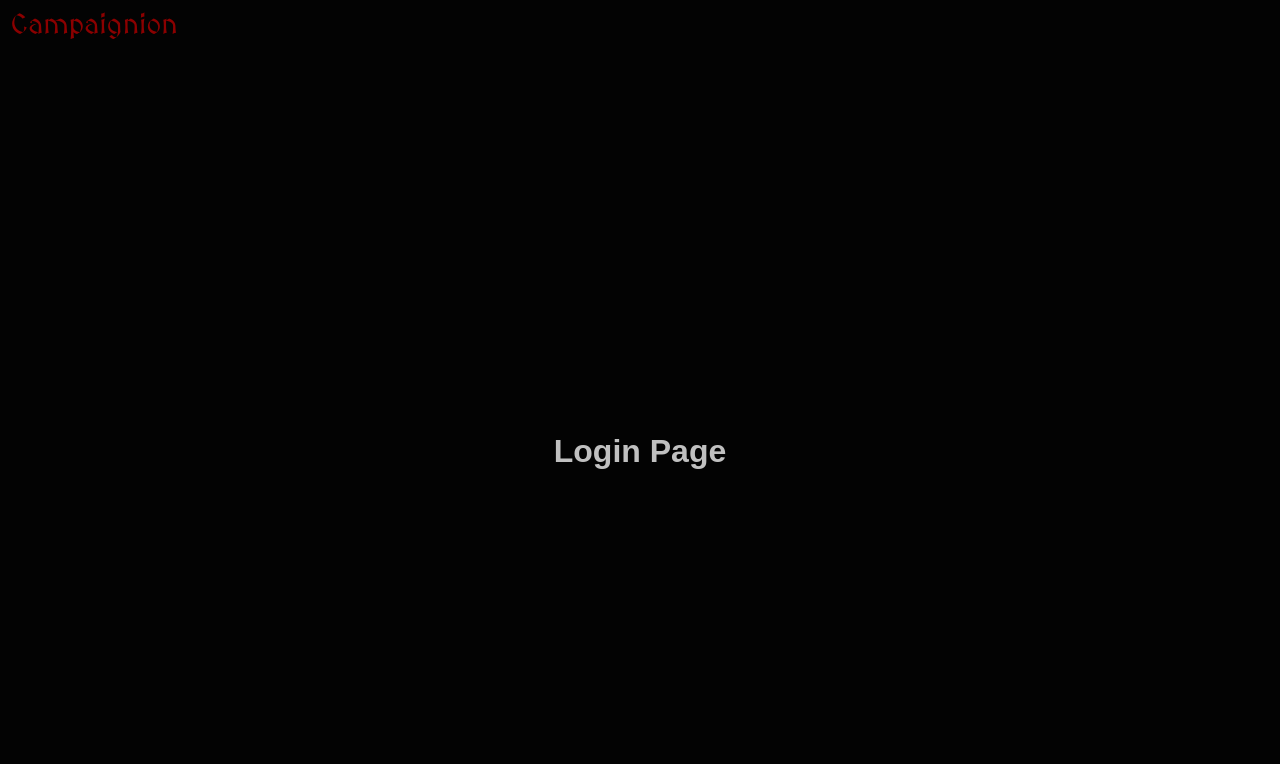
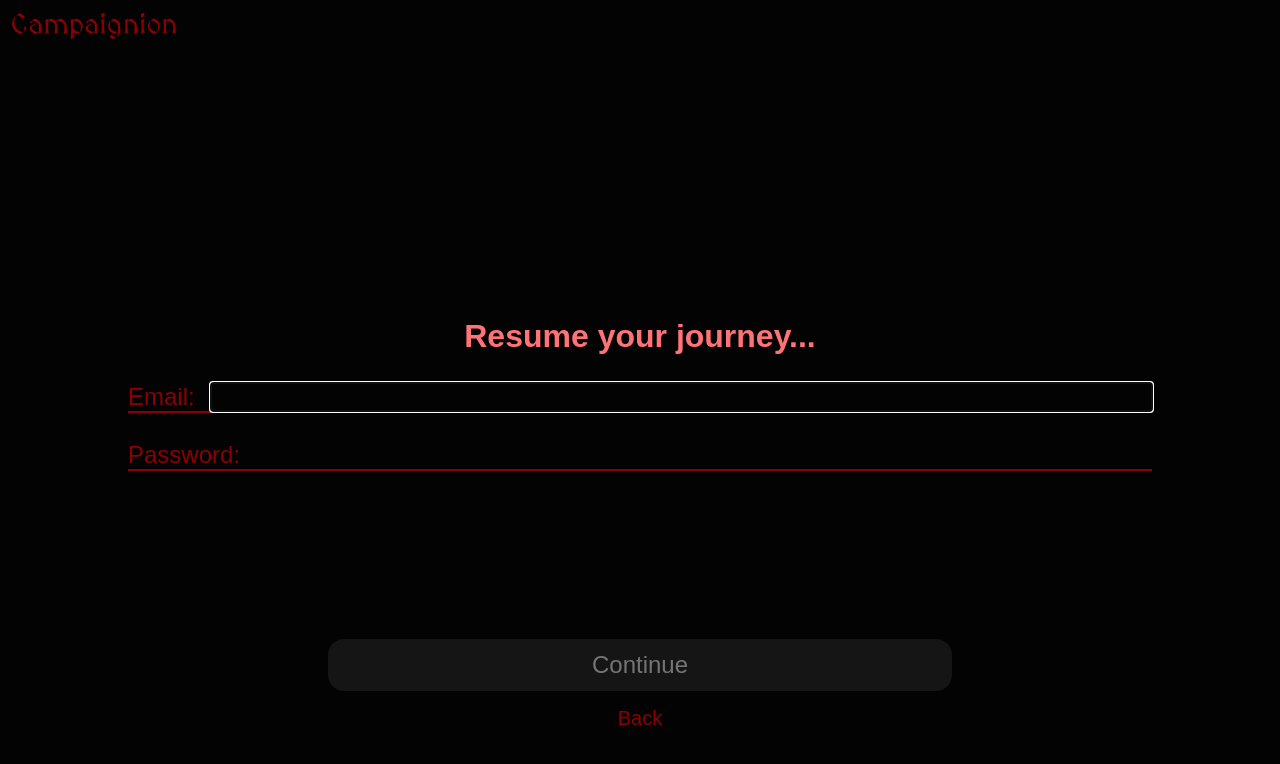
Before and after one commit to ElderBass/campaignion, a React (Create React App) app in the folder client/: page /landing in a window 1280 px wide. Both pictures are taken after a click on the button "Login". Shown: the top 764 px of the page. Built offline with nearby package versions, Linux system fonts and the light colour scheme; the HTML template or start-up script is replaced by a standard one; a web font is replaced by a local one.

Commit message:
Login page done.

```diff
--- a/client/src/components/common/Login/Login.jsx
+++ b/client/src/components/common/Login/Login.jsx
@@ -1,11 +1,100 @@
-import React from "react";
+import React, { useRef, useEffect, useState } from "react";
+import { useHistory } from "react-router-dom";
+import { ERROR_MESSAGE, LOCAL_STORAGE_KEYS } from "../../../utils/constants";
+import { login } from "../../../utils/login";
+import styles from "./Login.module.css";
 
-const Login = ({ setScreen }) => {
+const LoginForm = ({ setScreen }) => {
+	const emailRef = useRef(null);
+	const [email, setEmail] = useState("");
+	const [password, setPassword] = useState("");
+	const [formFilledOut, setFormFilledOut] = useState(false);
+	const [error, setError] = useState("");
+
+	const history = useHistory();
+
+	useEffect(() => {
+		emailRef.current.focus();
+	}, []);
+
+	useEffect(() => {
+		if (email.length && password.length) {
+			setFormFilledOut(true);
+		}
+	}, [email, password]);
+
+	const onSubmit = async (e) => {
+		e.preventDefault();
+		try {
+			await login({ email, password });
+			localStorage.setItem(LOCAL_STORAGE_KEYS.LOGGED_IN, true);
+			history.push("/home");
+		} catch (e) {
+			if (e.response && e.response.status === 404) {
+				setError(ERROR_MESSAGE.LOGIN[404]);
+			} else if (e.response && e.response.status === 401) {
+				setError(ERROR_MESSAGE.LOGIN.WRONG_PASSWORD);
+			} else if (e.message) {
+				setError(e.message);
+			} else {
+				setError(ERROR_MESSAGE.LOGIN.GENERIC);
+			}
+		}
+	};
+
 	return (
-		<div>
-			<h1>Login Page</h1>
+		<div className={styles.loginContainer}>
+			<div className={styles.errorContainer}>
+				{error && <div className={styles.error}>{error}</div>}
+			</div>
+			<form className={styles.loginForm}>
+				<h1 className={styles.header}>Resume your journey...</h1>
+				<div className={styles.inputField}>
+					<label className={styles.label} htmlFor="email">
+						Email:
+					</label>
+					<input
+						className={styles.input}
+						ref={emailRef}
+						name="email"
+						type="email"
+						id="email"
+						value={email}
+						onChange={(e) => setEmail(e.target.value)}
+					/>
+				</div>
+				<div className={styles.inputField}>
+					<label className={styles.label} htmlFor="password">
+						Password:
+					</label>
+					<input
+						className={styles.input}
+						name="password"
+						type="password"
+						id="password"
+						value={password}
+						onChange={(e) => setPassword(e.target.value)}
+					/>
+				</div>
+			</form>
+			<div className={styles.actions}>
+				<button
+					className={styles.submitBtn}
+					type="button"
+					disabled={!formFilledOut}
+					onClick={onSubmit}
+				>
+					Continue
+				</button>
+				<button
+					className={styles.backBtn}
+					onClick={() => setScreen(null)}
+				>
+					Back
+				</button>
+			</div>
 		</div>
 	);
 };
 
-export default Login;
+export default LoginForm;
--- a/client/src/components/common/Login/Login.module.css
+++ b/client/src/components/common/Login/Login.module.css
@@ -0,0 +1,112 @@
+.loginContainer {
+    display: grid;
+    grid-template-rows: .5fr 2fr 1fr;
+    grid-template-columns: 1fr;
+    height: 100vh;
+    width: 100%;
+}
+
+.errorContainer {
+    display: flex;
+    justify-content: center;
+    align-items: center;
+    color: var(--silver);
+    padding: 2rem;
+    text-align: center;
+}
+
+.loginForm {
+    height: 100%;
+    width: 100%;
+    display: flex;
+    flex-direction: column;
+    justify-content: center;
+    align-items: center;
+    gap: 1.75rem;
+    font-size: 1.5rem;
+}
+
+.header {
+    font-size: 2rem;
+    font-weight: 700;
+    color: var(--light-red);
+}
+
+.subheader {
+    font-size: 1rem;
+    margin-bottom: 1rem;
+    font-weight: 700;
+}
+
+.inputField {
+    display: flex;
+    justify-content: space-between;
+    align-items: center;
+    width: 80%;
+    border: none;
+    border-bottom: 2px solid var(--dnd-red);
+    color: var(--silver);
+    font-size: 1.5rem;
+}
+
+.inputField::placeholder {
+    color: var(--gray);
+}
+
+.label {
+    color: var(--dnd-red);
+}
+
+.input {
+    background-color: var(--dnd-black);
+    border: none;
+    width: 100%;
+    height: 100%;
+    margin-left: 1rem;
+    color: var(--silver);
+    font-family: var(--text-font);
+    font-size: 1.25rem;
+    text-align: right;
+}
+
+.actions {
+    display: flex;
+    flex-direction: column;
+    align-items: center;
+    width: 100%;
+    height: 100%;
+    padding: 1rem;
+}
+
+.submitBtn {
+    font-size: 1.5rem;
+    padding: .75rem 1rem;
+    border: none;
+    border-radius: 16px;
+    cursor: pointer;
+    width: 50%;
+    font-family: var(--text-font);
+    background-color: var(--deep-red);
+    color: var(--silver);
+}
+
+.submitBtn:hover {
+    background-color: var(--dark-gray);
+}
+
+.submitBtn:disabled {
+    background-color: var(--darker-gray);
+    cursor: not-allowed;
+    opacity: .6;
+}
+
+.backBtn {
+    font-size: 1.25rem;
+    padding: 1rem;
+    border: none;
+    cursor: pointer;
+    width: 50%;
+    font-family: var(--text-font);
+    color: var(--dnd-red);
+    background-color: var(--dnd-black);
+}
--- a/client/src/utils/constants/index.js
+++ b/client/src/utils/constants/index.js
@@ -9,3 +9,7 @@ export const ERROR_MESSAGE = {
 		PASSWORD_MISMATCH: "Crit fail! Your passwords don't match!",
 	},
 };
+
+export const LOCAL_STORAGE_KEYS = {
+	LOGGED_IN: "userLoggedIn",
+};
```
